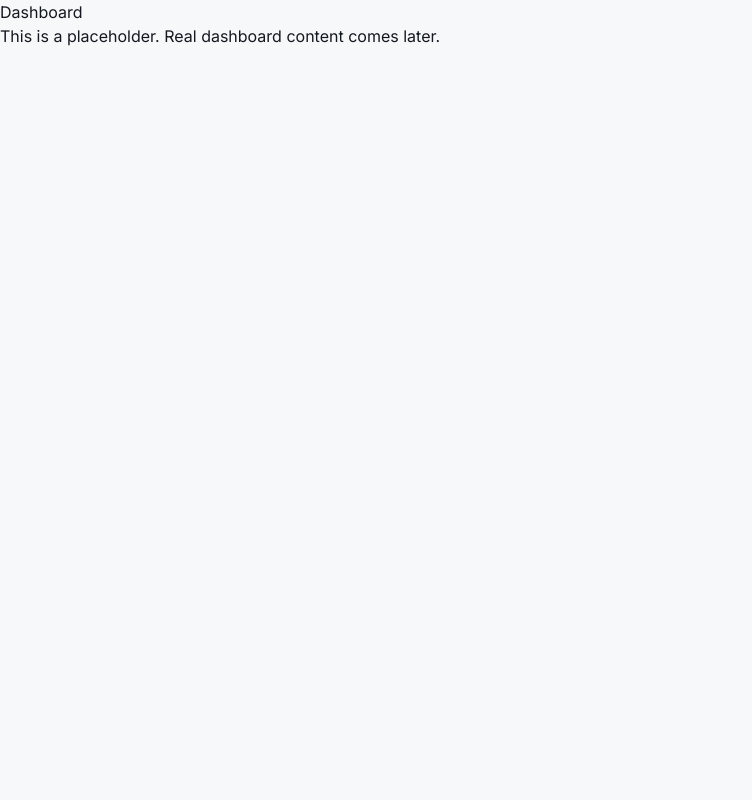
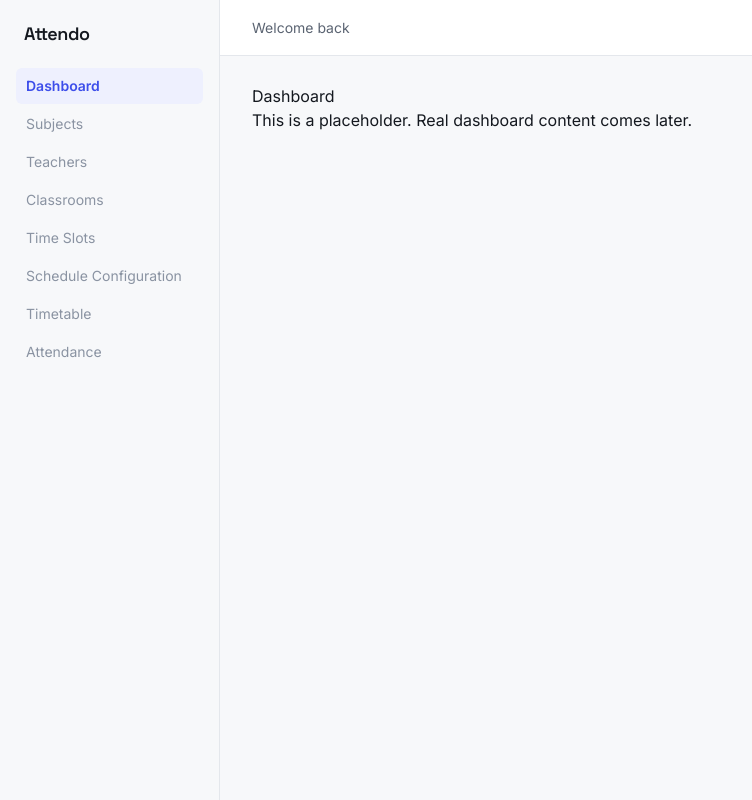
Before and after one commit to joydeep-devx/attendo, a React (Vite) app in the folder frontend/: page / in a window 1280 px wide. Shown: the whole page, without its empty margins (0-752 px from the left). Built offline with nearby package versions, Linux system fonts and the light colour scheme.

Commit message:
feat: add application layout with sidebar and navbar

```diff
--- a/frontend/src/App.jsx
+++ b/frontend/src/App.jsx
@@ -1,7 +1,12 @@
+import MainLayout from './layouts/MainLayout'
 import AppRoutes from './routes/AppRoutes'
 
 function App() {
-  return <AppRoutes />
+  return (
+    <MainLayout>
+      <AppRoutes />
+    </MainLayout>
+  )
 }
 
 export default App
--- /dev/null
+++ b/frontend/src/components/Navbar.jsx
@@ -0,0 +1,9 @@
+function Navbar() {
+  return (
+    <header className="flex h-14 shrink-0 items-center border-b border-line bg-paper-raised px-8">
+      <span className="text-sm text-slate">Welcome back</span>
+    </header>
+  )
+}
+
+export default Navbar
--- /dev/null
+++ b/frontend/src/components/Sidebar.jsx
@@ -0,0 +1,53 @@
+import { NavLink } from 'react-router-dom'
+
+// path: null means "not built yet" — rendered disabled instead of a real link
+const NAV_ITEMS = [
+  { label: 'Dashboard', path: '/' },
+  { label: 'Subjects', path: null },
+  { label: 'Teachers', path: null },
+  { label: 'Classrooms', path: null },
+  { label: 'Time Slots', path: null },
+  { label: 'Schedule Configuration', path: null },
+  { label: 'Timetable', path: null },
+  { label: 'Attendance', path: null },
+]
+
+const baseLink = 'block rounded-sm px-2.5 py-2 text-sm transition-colors'
+
+function Sidebar() {
+  return (
+    <aside className="w-55 shrink-0 border-r border-line bg-paper px-4 py-5">
+      <div className="mb-5 px-2 font-display text-lg font-semibold tracking-tight text-ink">
+        Attendo
+      </div>
+
+      <nav className="flex flex-col gap-0.5">
+        {NAV_ITEMS.map((item) =>
+          item.path ? (
+            <NavLink
+              key={item.label}
+              to={item.path}
+              end
+              className={({ isActive }) =>
+                isActive
+                  ? `${baseLink} bg-indigo-soft font-semibold text-indigo`
+                  : `${baseLink} text-slate hover:bg-line-soft hover:text-ink`
+              }
+            >
+              {item.label}
+            </NavLink>
+          ) : (
+            <span
+              key={item.label}
+              className={`${baseLink} cursor-default text-slate-soft`}
+            >
+              {item.label}
+            </span>
+          )
+        )}
+      </nav>
+    </aside>
+  )
+}
+
+export default Sidebar
--- /dev/null
+++ b/frontend/src/layouts/MainLayout.jsx
@@ -0,0 +1,19 @@
+import Sidebar from "../components/Sidebar";
+import Navbar from "../components/Navbar";
+
+function MainLayout({ children }) {
+    return (
+        <div className="flex h-screen overflow-hidden">
+            <Sidebar />
+
+            <div className="flex flex-1 flex-col min-w-0 min-h-0">
+                <Navbar />
+                <main className="flex-1 overflow-y-auto px-8 py-7">
+                    {children}
+                </main>
+            </div>
+        </div>
+    );
+}
+
+export default MainLayout;
```
